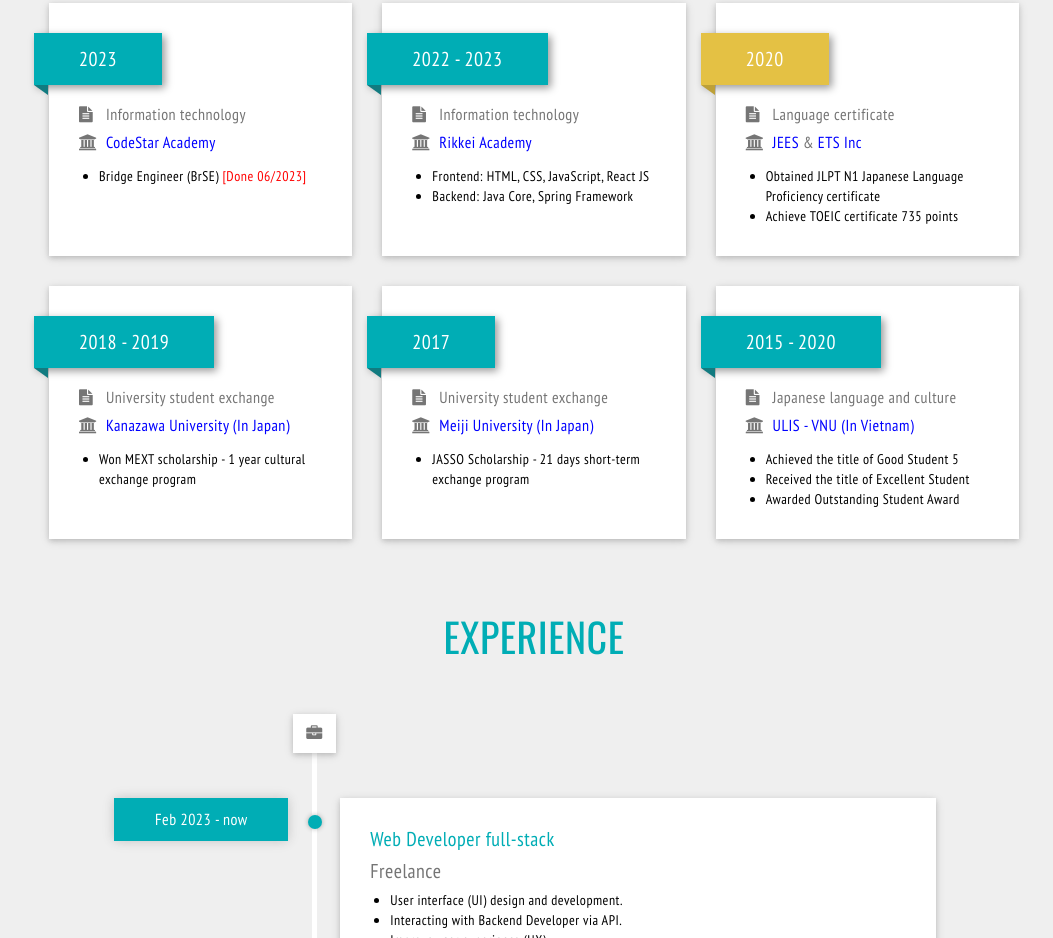
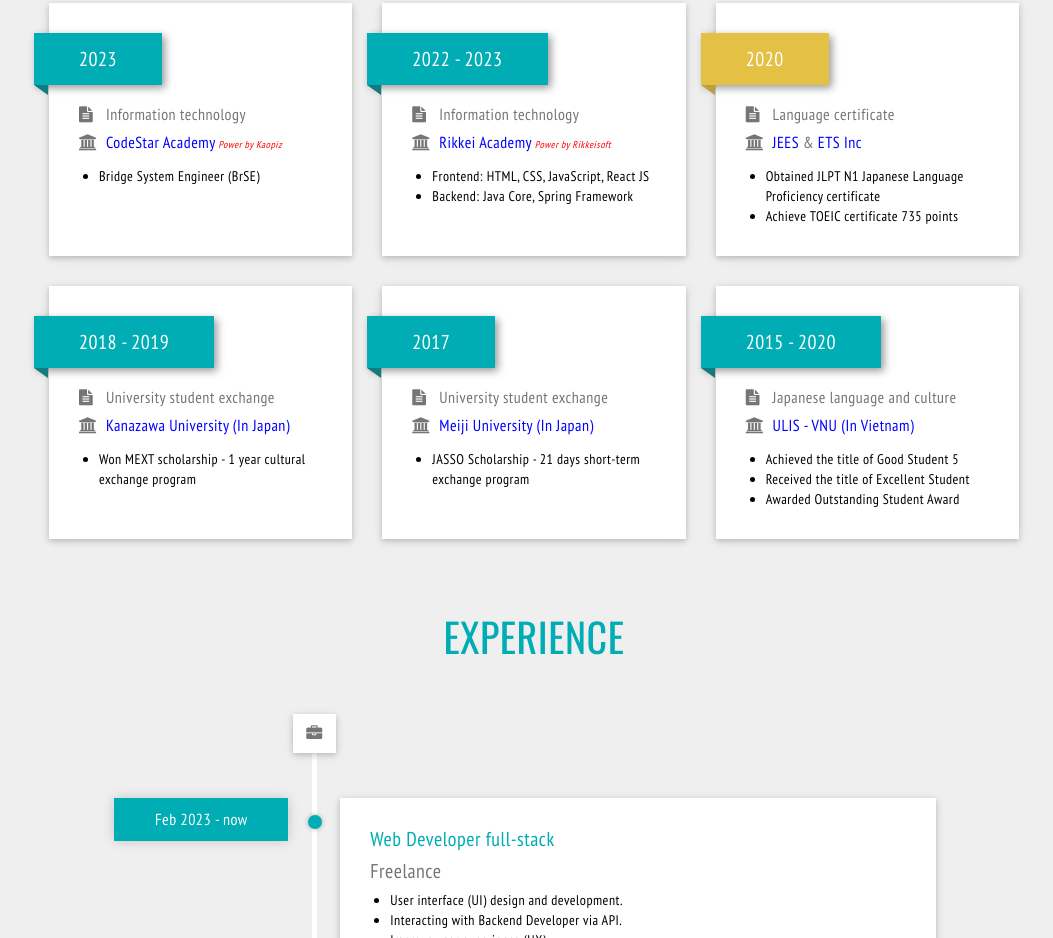
Before and after one commit to kotairo-group/cv_kotairo, a plain HTML site: page index.html in a window 1280 px wide. Shown: the part 1673-2611 px from the top of the page, without its empty margins (106-1159 px from the left). Drawn offline with nearby package versions, Linux system fonts and the light colour scheme.

Commit message:
update-cv-802

```diff
--- a/index.html
+++ b/index.html
@@ -596,13 +596,13 @@
                                 <li class="li-university">
                                     <div class="university">
                                         <span class="education-icon"><i class="fa fa-university"></i></span>
-                                        <span class="university-name"><a class="aLink" target="_blank" href="https://codestar.vn/">CodeStar Academy</a></span>
+                                        <span class="university-name"><a class="aLink" target="_blank" href="https://codestar.vn/">CodeStar Academy</a><i style="color: red; font-size: 10px;"> Power by Kaopiz</i></span>
                                     </div>
                                 </li>
                             </ul>
                             <p class="prg-education">
                                 <ul class="ulFormat">
-                                    <li>Bridge Engineer (BrSE) <span style="color: red;">[Done 06/2023]</span></li>
+                                    <li>Bridge System Engineer (BrSE)</li>
                                     <!-- <li>Software Business Analysis (BA)</li> -->
                                     <!-- <li>Agile Project Management (SM, PO)</li> -->
                                 </ul>
@@ -624,7 +624,7 @@
                                 <li class="li-university">
                                     <div class="university">
                                         <span class="education-icon"><i class="fa fa-university"></i></span>
-                                        <span class="university-name"><a class="aLink" target="_blank" href="https://rikkei.edu.vn/">Rikkei Academy</a></span>
+                                        <span class="university-name"><a class="aLink" target="_blank" href="https://rikkei.edu.vn/">Rikkei Academy</a><i style="color: red; font-size: 10px;"> Power by Rikkeisoft</i></span>
                                     </div>
                                 </li>
                             </ul>
```
